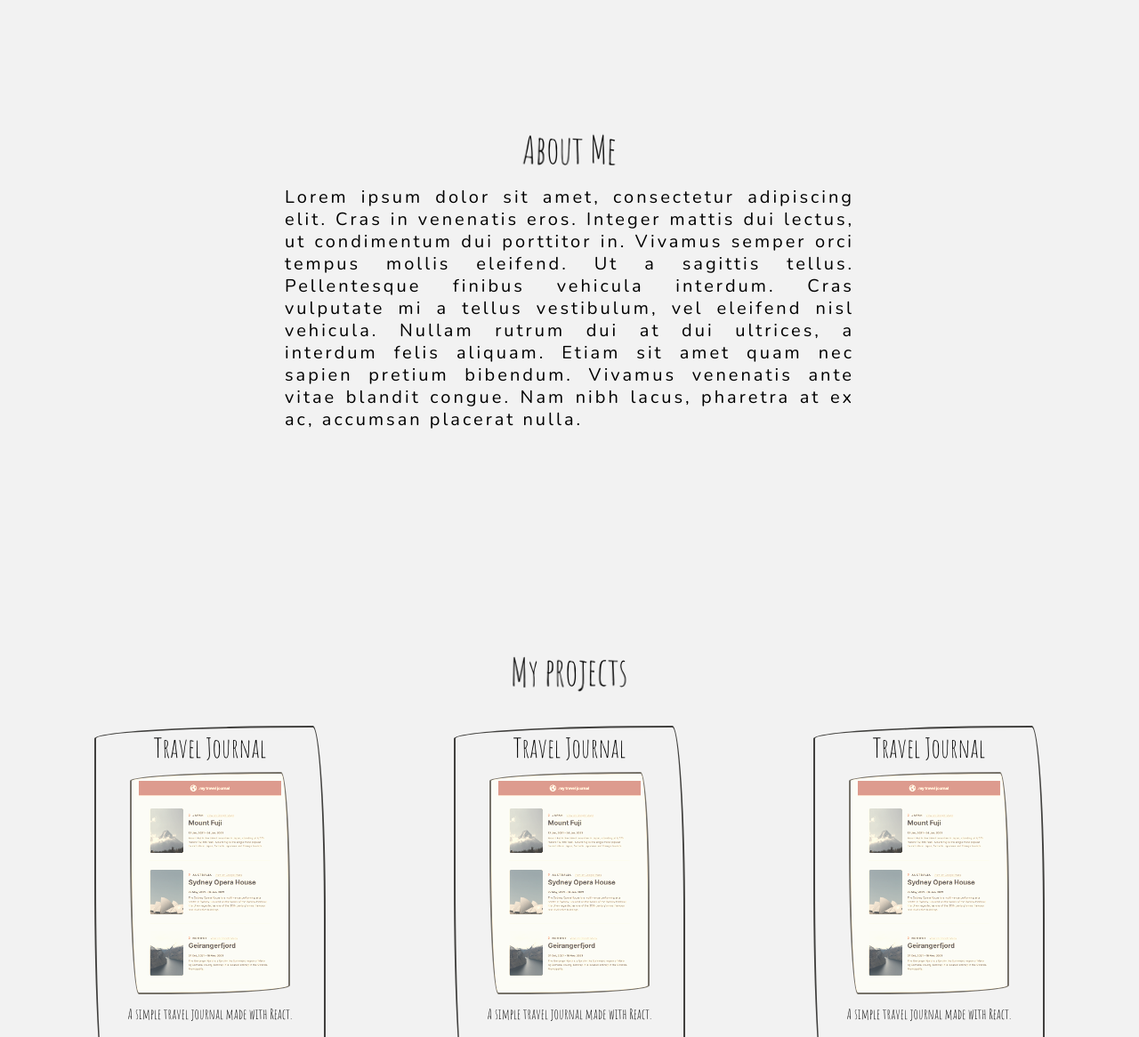
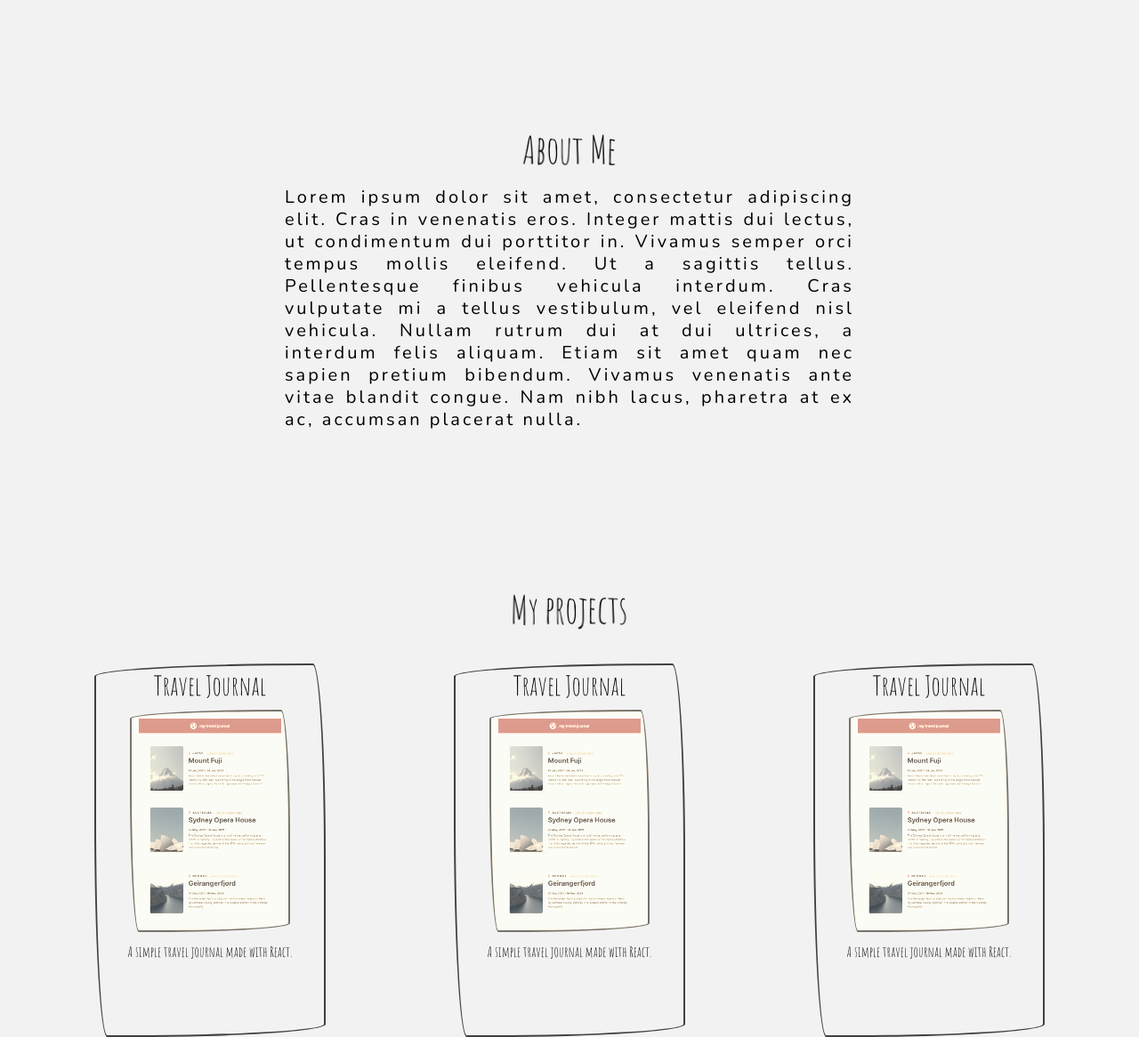
Before and after one commit to mauroue/mauroue.github.io, a plain HTML site: page index.html in a window 1280 px wide. Shown: the part 534-1700 px from the top of the page at 89% size. Drawn offline with nearby package versions, Linux system fonts and the light colour scheme.

Commit message:
small fix

```diff
--- a/style.css
+++ b/style.css
@@ -28,6 +28,7 @@ h3 {
   border: solid 2px #41403e;
   font-size: 40px;
   box-shadow: 2px 8px 4px -6px hsla(0, 0%, 0%, 0.3);
+  background-color: #f2f2f2;
 }
 
 .nav-menu:hover,
@@ -105,6 +106,8 @@ a:visited {
   justify-content: center;
   width: 100%;
   padding-top: 150px;
+  opacity: 0;
+  animation-fill-mode: forwards;
 }
 
 .about-container > p {
@@ -116,12 +119,14 @@ a:visited {
   font-weight: 300;
   letter-spacing: 3px;
   line-height: 25px;
-  padding-bottom: 250px;
+  padding-bottom: 180px;
 }
 
 .projects-container {
   text-align: center;
   width: 100%;
+  opacity: 0;
+  animation-fill-mode: forwards;
 }
 
 .cards-container {
@@ -153,7 +158,7 @@ a:visited {
   border-top-right-radius: 15px 225px;
   border-bottom-right-radius: 225px 15px;
   border-bottom-left-radius: 15px 255px;
-
+  background-color: #f2f2f2;
   border: solid 2px #41403e;
   transition: cubic-bezier(0.68, -0.55, 0.265, 1.55) 0.25s;
 }
@@ -170,6 +175,8 @@ a:visited {
   justify-content: center;
   width: 100%;
   padding-top: 100px;
+  opacity: 0;
+  animation-fill-mode: forwards;
 }
 
 .contact-title {
```
